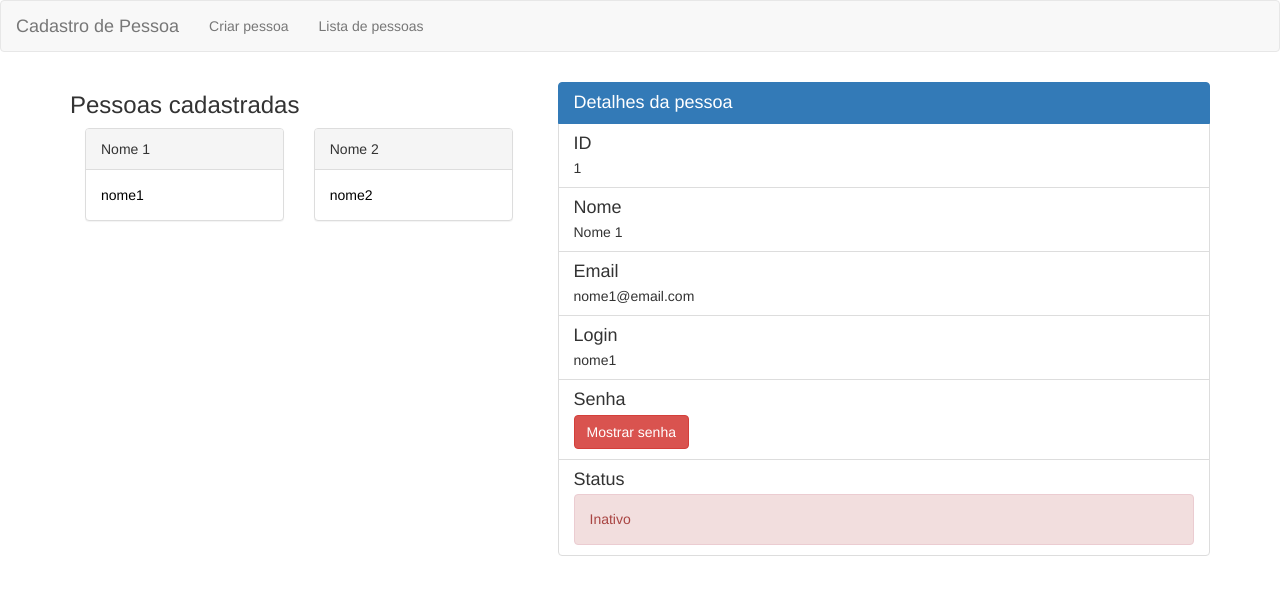
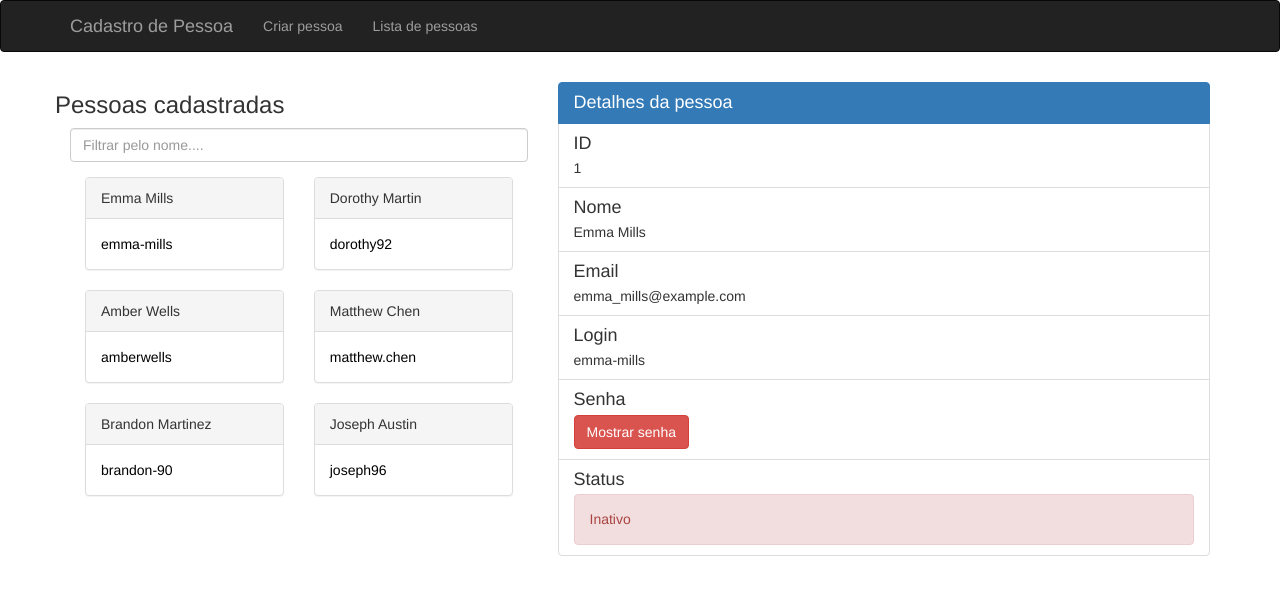
Before and after one commit to giordanna/projeto-cadastro-pessoa, an Angular app: page /lista/1 in a window 1280 px wide. Shown: the top 592 px of the page. Built offline with nearby package versions, Linux system fonts and the light colour scheme; data requests are answered from the project's data file.

Commit message:
feat: Filtro de nome de pessoas implementado
Agora é possível filtrar os nomes das pessoas.

```diff
--- a/db.json
+++ b/db.json
@@ -2,20 +2,56 @@
   "pessoas": [
     {
       "id": 1,
-      "nome": "Nome 1",
-      "email": "nome1@email.com",
-      "idade": 25,
-      "login": "nome1",
-      "senha": "123qwe",
+      "nome": "Emma Mills",
+      "email": "emma_mills@example.com",
+      "idade": 23,
+      "login": "emma-mills",
+      "senha": "Mills94$",
       "status": false
     },
     {
       "id": 2,
-      "nome": "Nome 2",
-      "email": "nome2@email.com",
-      "idade": 45,
-      "login": "nome2",
-      "senha": "123qwe",
+      "nome": "Dorothy Martin",
+      "email": "dorothy92@example.com",
+      "idade": 25,
+      "login": "dorothy92",
+      "senha": "Martin92)~",
+      "status": true
+    },
+    {
+      "id": 3,
+      "nome": "Amber Wells",
+      "email": "amberwells@example.com",
+      "idade": 33,
+      "login": "amberwells",
+      "senha": "Wells85_{",
+      "status": true
+    },
+    {
+      "id": 4,
+      "nome": "Matthew Chen",
+      "email": "matthew.chen@example.com",
+      "idade": 26,
+      "login": "matthew.chen",
+      "senha": "Chen91={",
+      "status": false
+    },
+    {
+      "id": 5,
+      "nome": "Brandon Martinez",
+      "email": "brandon-90@example.com",
+      "idade": 27,
+      "login": "brandon-90",
+      "senha": "Martinez90*#",
+      "status": true
+    },
+    {
+      "id": 6,
+      "nome": "Joseph Austin",
+      "idade": 21,
+      "email": "joseph96@example.com",
+      "login": "joseph96",
+      "senha": "Austin96{_",
       "status": true
     }
   ]
--- a/src/app/criar-pessoa/criar-pessoa.component.html
+++ b/src/app/criar-pessoa/criar-pessoa.component.html
@@ -1,5 +1,11 @@
+<div class="row">
+  <div class="col-xs-12">
+    <h3>Cadastrar pessoa</h3>
+    <p>Cadastre uma pessoa para ser listada na aba de "Lista de pessoas".</p>
+  </div>
+</div>
 <div class="row" *ngIf="loginOuEmailExistente">
-  <div class="col-xs-12">
+  <div class="col-md-7">
     <div class="alert alert-danger">
       <strong>Não foi possível registrar!</strong> Login ou email já foram cadastrados!
     </div>
--- a/src/app/header/header.component.html
+++ b/src/app/header/header.component.html
@@ -1,5 +1,5 @@
-<nav class="navbar navbar-default" role="navigation">
-  <div class="container-fluid">
+<nav class="navbar navbar-inverse" role="navigation">
+  <div class="container">
     <div class="navbar-header">
       <a href="/" class="navbar-brand">Cadastro de Pessoa</a>
       <button type="button" class="navbar-toggle collapsed" data-toggle="collapse" data-target="#header-app">
--- a/src/app/pessoas/lista-pessoas/lista-pessoas.component.html
+++ b/src/app/pessoas/lista-pessoas/lista-pessoas.component.html
@@ -1,8 +1,13 @@
+<div class="row">
+  <h3>Pessoas cadastradas</h3>
+  <div class="col-xs-12 form-group">
+    <input type="text"(keyup)="filtrarPessoas()" [(ngModel)]="query" class="form-control" required placeholder="Filtrar pelo nome...." />
+  </div>
+</div>
 <div class="row">
   <div class="col-xs-12">
-    <h3>Pessoas cadastradas</h3>
     <a class="col-sm-6 link-sem-estilo" routerLink="/lista/{{ pessoa.id }}"
-         *ngFor="let pessoa of pessoas">
+       *ngFor="let pessoa of pessoasVisiveis">
       <div class="panel panel-default">
         <div class="panel-heading">
           {{ pessoa.nome }}
@@ -12,4 +17,5 @@
         </div>
       </div>
     </a>
+  </div>
 </div>
--- a/src/app/pessoas/lista-pessoas/lista-pessoas.component.ts
+++ b/src/app/pessoas/lista-pessoas/lista-pessoas.component.ts
@@ -7,8 +7,10 @@ import { ApiService } from '../../api.service';
   styleUrls: ['./lista-pessoas.component.css']
 })
 export class ListaPessoasComponent implements OnInit {
+  query = '';
+  pessoas: PessoaModule[] = [];
+  pessoasVisiveis: PessoaModule[] = [];
 
-  pessoas: PessoaModule[] = [];
   constructor(public api: ApiService) { }
 
   ngOnInit() {
@@ -18,7 +20,19 @@ export class ListaPessoasComponent implements OnInit {
   getPessoas() {
     this.api.getAllPessoas().subscribe((data: PessoaModule[]) => {
       this.pessoas = data;
+      this.pessoasVisiveis = this.pessoas;
     });
   }
 
+  filtrarPessoas() {
+    /* consultado: https://stackoverflow.com/questions/40678206/angular-2-filter-search-list */
+    if (this.query === '') {
+      this.pessoasVisiveis = this.pessoas;
+    } else {
+      this.pessoasVisiveis = Object.assign([], this.pessoas).filter(
+        pessoa => pessoa.nome.toLowerCase().indexOf(this.query.toLowerCase()) > -1
+      );
+    }
+  }
+
 }
--- a/src/app/pessoas/pessoa-detalhes/pessoa-detalhes.component.html
+++ b/src/app/pessoas/pessoa-detalhes/pessoa-detalhes.component.html
@@ -52,12 +52,16 @@
       </button>
     </p>
     <ng-template #mostrarSenha>
-      <p class="list-group-item-text">
-        {{pessoa.senha}}
-        <button class="btn btn-warning" type="button" (click)="senhaInvisivel = true">
-          Esconder senha
-        </button>
-      </p>
+      <div class="list-group-item-text">
+        <p>
+          <button class="btn btn-warning" type="button" (click)="senhaInvisivel = true">
+            Esconder senha
+          </button>
+        </p>
+        <p>
+          {{pessoa.senha}}
+        </p>
+      </div>
     </ng-template>
   </div>
   <div class="list-group-item">
```
